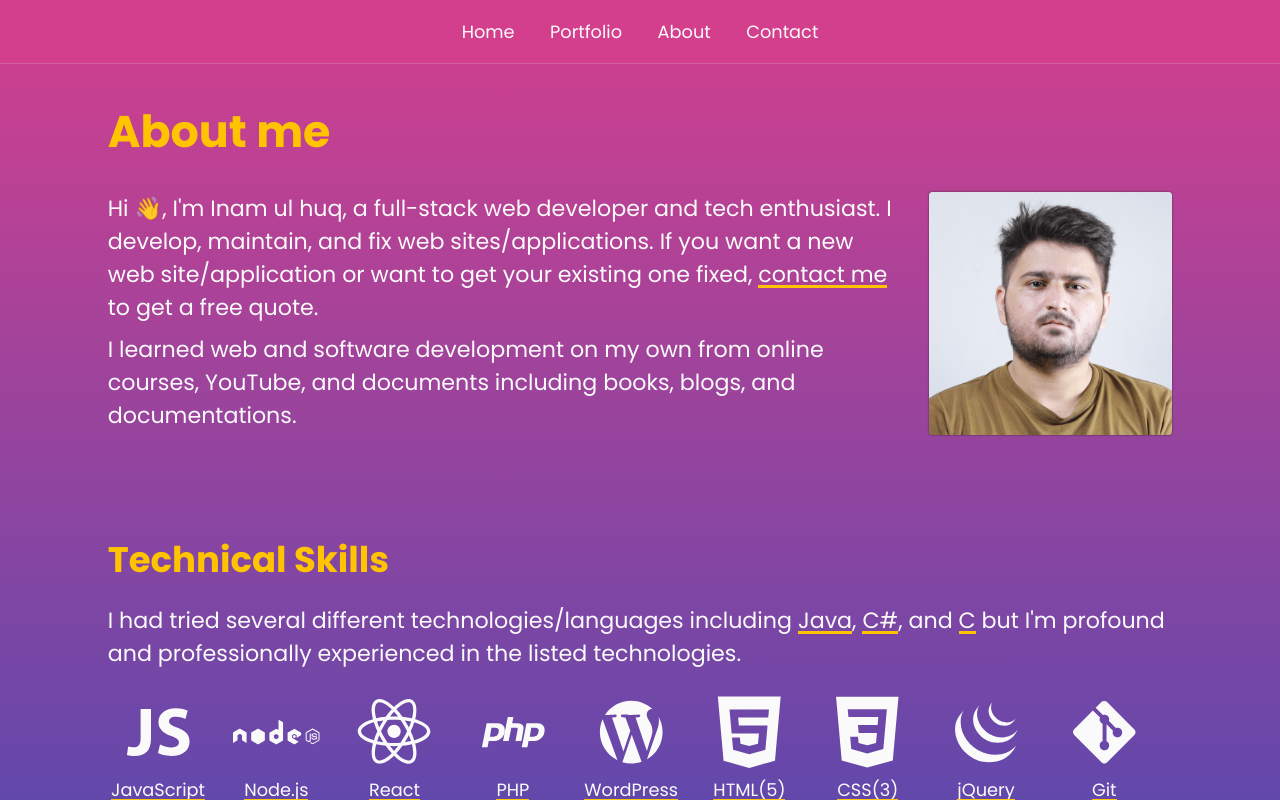
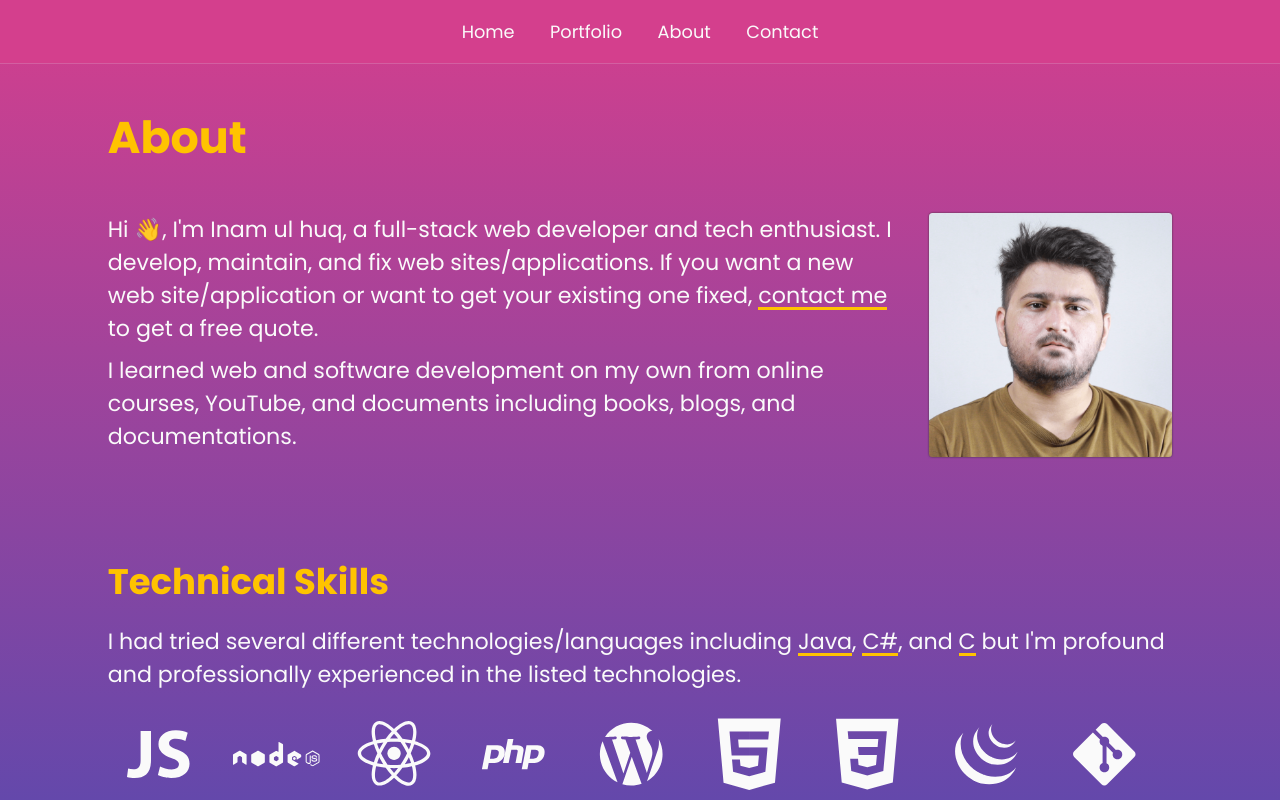
Before and after one commit to Inambe/inambe-webpage, a React (Create React App) app: page /about in a window 1280 px wide. Shown: the top 800 px of the page. Built offline with nearby package versions, Linux system fonts and the light colour scheme.

Commit message:
some css fixes

```diff
--- a/src/components/header.css
+++ b/src/components/header.css
@@ -1,7 +1,7 @@
 .header {
 	background: var(--clr-grad-2);
 	box-shadow: 0px -1px 1px 1px var(--clr-white);
-	margin-bottom: var(--space-m);
+	margin-bottom: var(--space-l);
 }
 
 .header-nav {
@@ -15,8 +15,8 @@
 	white-space: nowrap;
 	text-decoration: none;
 	color: var(--clr-white);
-    margin-right: var(--space-m);
-    transition: color 0.1s ease-out;
+	margin-right: var(--space-m);
+	transition: color 0.1s ease-out;
 }
 
 .header-nav > a:last-child {
--- a/src/components/hero.css
+++ b/src/components/hero.css
@@ -12,7 +12,7 @@
 .hero-intro > h1 {
 	font-size: calc(var(--fs-xl) + 1.5rem);
 	margin: 0;
-	line-height: 100%;
+	line-height: 1;
 }
 
 .hero-intro > h3 {
--- a/src/index.css
+++ b/src/index.css
@@ -70,9 +70,10 @@ main p {
 	margin-bottom: 0.5rem;
 }
 main h1 {
-	margin-bottom: 1.5rem;
+	margin-bottom: 3rem;
 	font-size: 2.5rem;
 	color: var(--clr-primary);
+	line-height: 1;
 }
 main h2 {
 	margin-bottom: var(--space-s);
--- a/src/pages/aboutPage.js
+++ b/src/pages/aboutPage.js
@@ -19,12 +19,11 @@ import ProjectGroupPhot from "./../static/media/imgs/gct-project-group-photo.jpg
 
 import Img from "../components/img";
 import A from "../components/a";
-import { Link } from "react-router-dom";
 
 function AboutPage() {
 	return (
 		<main className="aboutPage">
-			<h1>About me</h1>
+			<h1>About</h1>
 			<div className="aboutPage__sec">
 				<Row>
 					<Col>
```
